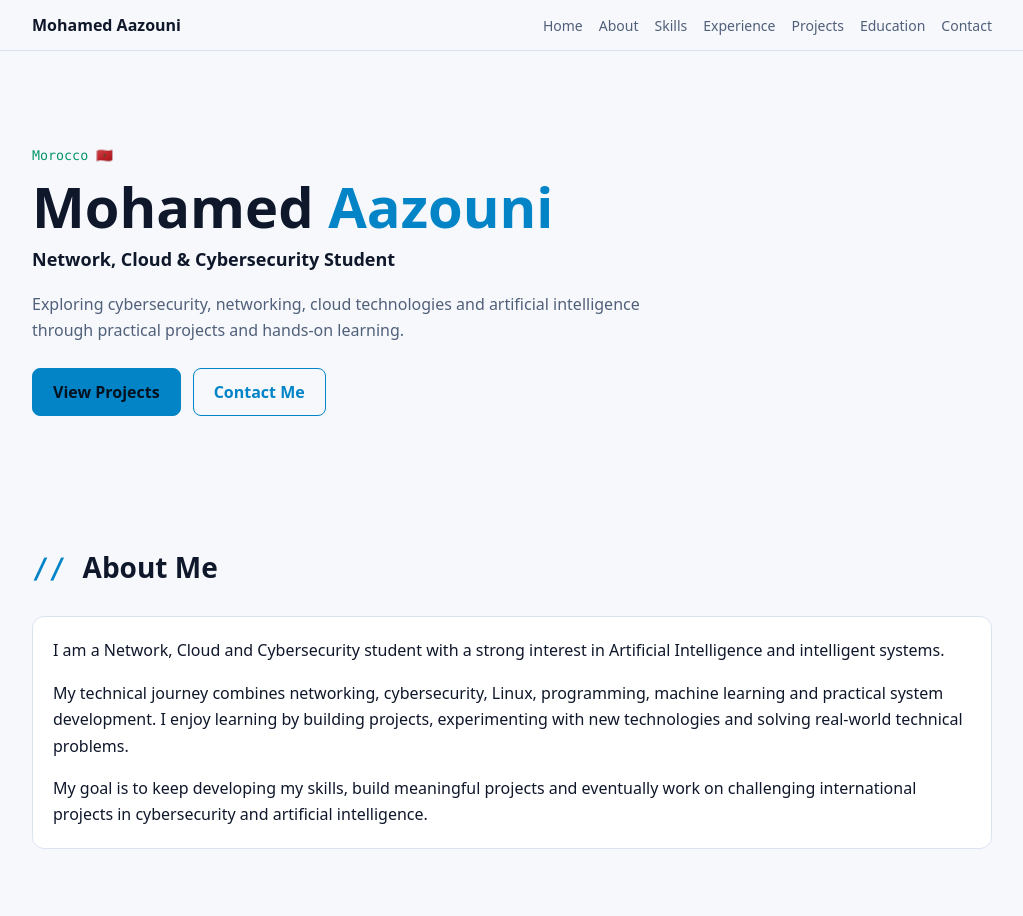
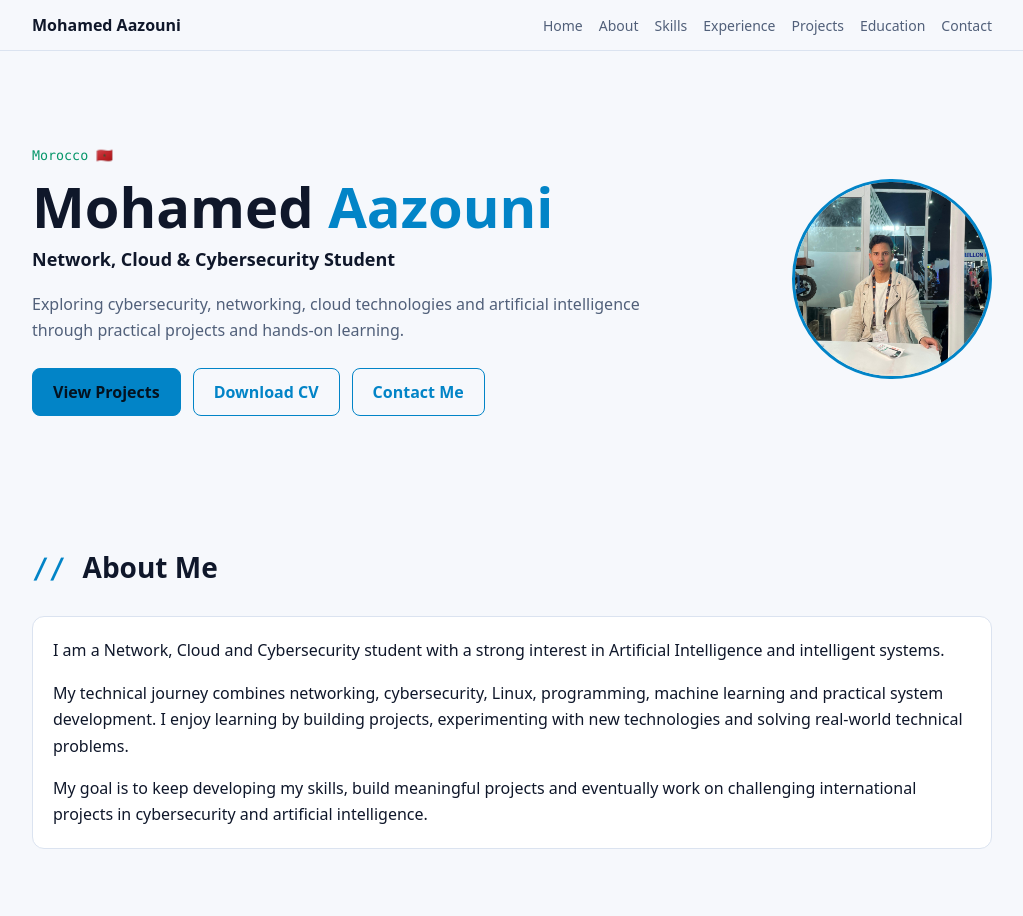
Before and after one commit to mohamedaazouni10-code/my-portfolio, a plain HTML site: page index.html in a window 1280 px wide. Shown: the top 916 px of the page, without its empty margins (128-1151 px from the left). Drawn offline with Linux system fonts and the light colour scheme.

Commit message:
Add email and CV

```diff
--- a/index.html
+++ b/index.html
@@ -19,6 +19,7 @@ section{max-width:1000px;margin:auto;padding:64px 20px}
 h2{font-size:28px;margin:0 0 24px}h2::before{content:"// ";color:var(--ac);font-family:ui-monospace,Menlo,monospace}
 h3{margin:0 0 4px;font-size:18px}
 .hero{padding-top:90px}
+.hw{display:flex;align-items:center;justify-content:space-between;gap:40px;flex-wrap:wrap-reverse}.pic{width:200px;height:200px;border-radius:50%;object-fit:cover;border:3px solid var(--ac)}
 .hero small{color:var(--ac2);font-family:ui-monospace,Menlo,monospace}
 .hero h1{font-size:clamp(34px,6vw,56px);line-height:1.1;margin:8px 0}
 .hero h1 span{color:var(--ac)}
@@ -42,13 +43,15 @@ footer{text-align:center;color:var(--mut);padding:32px 20px;border-top:1px solid
 <nav><div class="nw"><b>Mohamed Aazouni</b><div>
 <a href="#home">Home</a><a href="#about">About</a><a href="#skills">Skills</a><a href="#experience">Experience</a><a href="#projects">Projects</a><a href="#education">Education</a><a href="#contact">Contact</a></div></div></nav>
 
-<section id="home" class="hero">
+<section id="home" class="hero"><div class="hw"><div>
 <small>Morocco 🇲🇦</small>
 <h1>Mohamed <span>Aazouni</span></h1>
 <h3>Network, Cloud &amp; Cybersecurity Student</h3>
 <p>Exploring cybersecurity, networking, cloud technologies and artificial intelligence through practical projects and hands-on learning.</p>
-<div class="btns"><a class="btn p" href="#projects">View Projects</a><a class="btn" href="#contact">Contact Me</a></div>
-</section>
+<div class="btns"><a class="btn p" href="#projects">View Projects</a><a class="btn" href="docs/CV_Mohamed_Aazouni.pdf" target="_blank" rel="noopener">Download CV</a><a class="btn" href="#contact">Contact Me</a></div>
+</div>
+<img class="pic" src="images/profile.jpg" alt="Mohamed Aazouni" onerror="this.style.display='none'">
+</div></section>
 
 <section id="about"><h2>About Me</h2>
 <div class="card"><p style="margin-top:0">I am a Network, Cloud and Cybersecurity student with a strong interest in Artificial Intelligence and intelligent systems.</p>
@@ -60,7 +63,7 @@ footer{text-align:center;color:var(--mut);padding:32px 20px;border-top:1px solid
 <div class="card"><span class="lvl">Intermediate</span><h3>Cybersecurity</h3><p class="mut">Network security, security monitoring, incident investigation, SIEM, offensive security fundamentals, threat detection</p><div class="tags"><span>Wazuh</span><span>Nmap</span><span>Metasploit</span></div></div>
 <div class="card"><span class="lvl">Intermediate</span><h3>Networking</h3><p class="mut">TCP/IP, network administration, monitoring, troubleshooting, CCNA-level knowledge</p><div class="tags"><span>Zabbix</span><span>VMware</span><span>Linux networking</span></div></div>
 <div class="card"><span class="lvl">Intermediate</span><h3>Linux &amp; Sysadmin</h3><p class="mut">Administration, command line, system configuration, virtual machines</p></div>
-<div class="card"><h3>Programming</h3><p class="mut">Python (intermediate): OOP, automation, data processing.<br>Java and C/C++ (beginner/intermediate). SQL / MySQL.</p><div class="tags"><span>Python</span><span>Java</span><span>C / C++</span><span>MySQL</span></div></div>
+<div class="card"><h3>Programming</h3><p class="mut">Python (intermediate): OOP, automation, data processing.<br>SQL / MySQL: database fundamentals and queries.</p><div class="tags"><span>Python</span><span>MySQL</span></div></div>
 <div class="card"><h3>AI &amp; Data</h3><p class="mut">Machine learning, data mining, deep learning, computer vision (face detection, image processing, deepfake detection), prompt engineering, AI agents &amp; workflow automation</p><div class="tags"><span>PyTorch</span><span>EfficientNet</span><span>MTCNN</span><span>Grad-CAM</span></div></div>
 <div class="card"><span class="lvl">Beginner</span><h3>Cloud &amp; Virtualization</h3><p class="mut">Cloud fundamentals, virtualization, VM management</p><div class="tags"><span>VMware</span><span>Google Colab</span><span>Git / GitHub</span></div></div>
 </div></section>
@@ -99,7 +102,8 @@ footer{text-align:center;color:var(--mut);padding:32px 20px;border-top:1px solid
 
 <section id="contact"><h2>Let's Connect</h2>
 <div class="card"><p style="margin-top:0">I'm always interested in learning, building new projects, and connecting with people working in cybersecurity, networking, cloud computing and artificial intelligence.</p>
-<div class="btns"><a class="btn p" href="https://github.com/mohamedaazouni10-code" target="_blank" rel="noopener">GitHub</a><a class="btn" href="https://www.linkedin.com/in/mohamed-aazouni-4695a4395/" target="_blank" rel="noopener">LinkedIn</a></div></div></section>
+<p>Email: <a href="mailto:mohamed.aazouni10@gmail.com">mohamed.aazouni10@gmail.com</a></p>
+<div class="btns"><a class="btn p" href="mailto:mohamed.aazouni10@gmail.com">Email Me</a><a class="btn" href="docs/CV_Mohamed_Aazouni.pdf" target="_blank" rel="noopener">Download CV</a><a class="btn" href="https://github.com/mohamedaazouni10-code" target="_blank" rel="noopener">GitHub</a><a class="btn" href="https://www.linkedin.com/in/mohamed-aazouni-4695a4395/" target="_blank" rel="noopener">LinkedIn</a></div></div></section>
 
 <footer>© 2026 Mohamed Aazouni · Built with HTML, CSS &amp; JavaScript.</footer>
 </body>
```
Also changed, not shown: images/profile.jpg (added), 1 other file.
